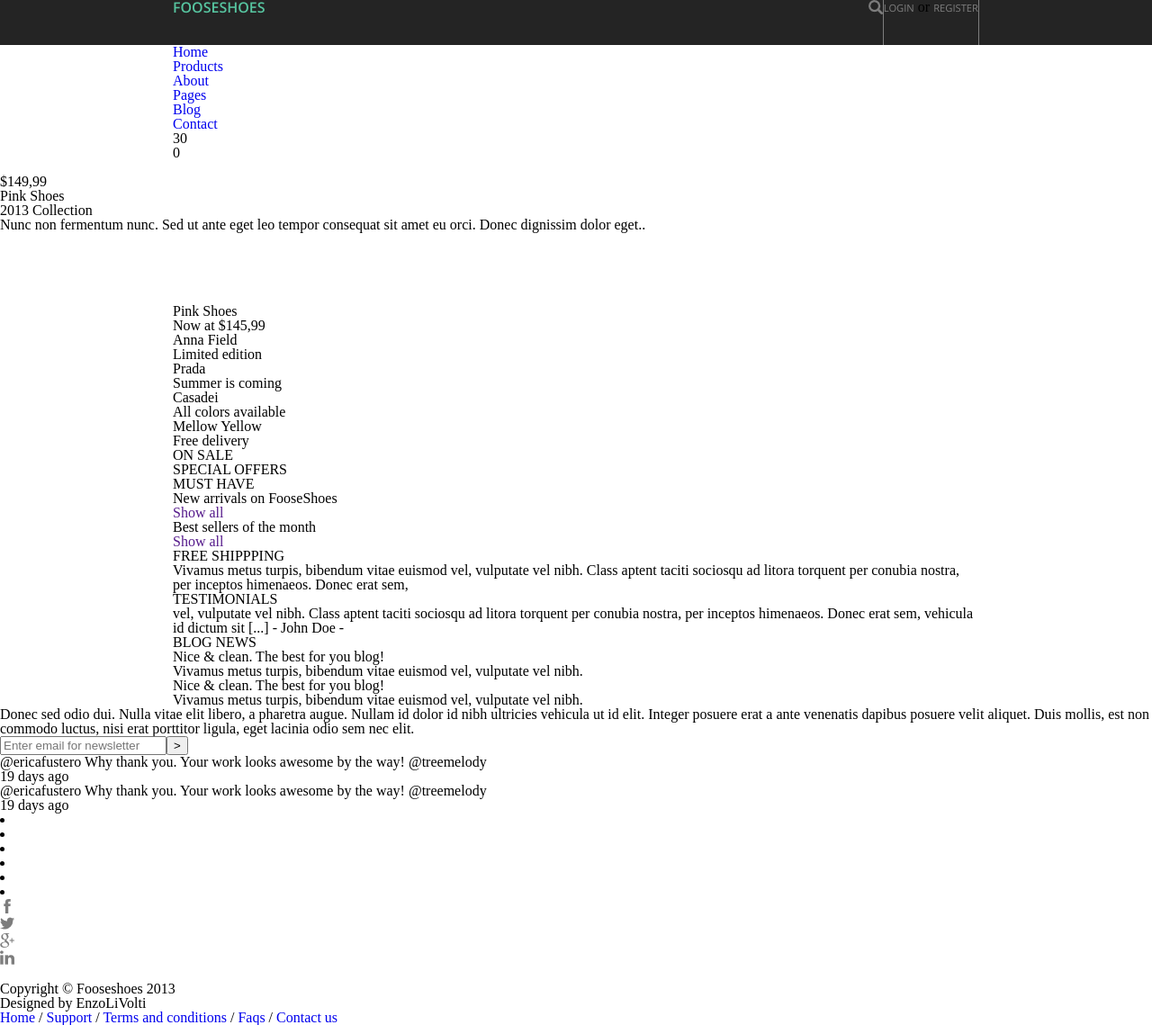
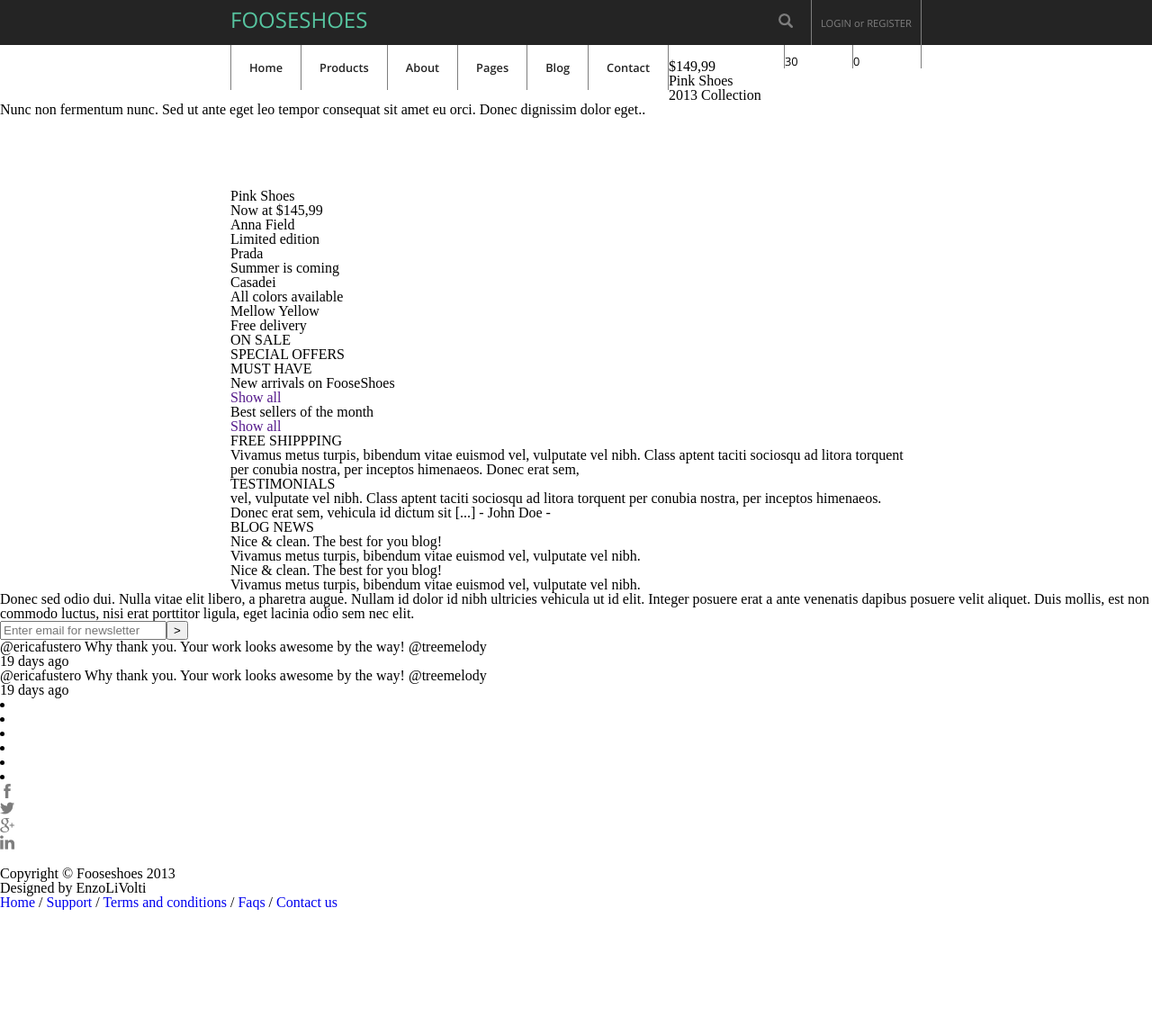
Before and after one commit to maagiix/MMI-HAG-Fluck-Nicolas, a PHP site: page / in a window 1280 px wide. Shown: the whole page at 90% size. After the commit the page ends 1011 px from the top, so only its background shows below. Run offline with PHP 8.4, Linux system fonts and the light colour scheme.

Commit message:
commit 04/02

```diff
--- a/maquette/css/reset.css
+++ b/maquette/css/reset.css
@@ -1,8 +1,3 @@
-/* http://meyerweb.com/eric/tools/css/reset/
-   v2.0 | 20110126
-   License: none (public domain)
-*/
-
 html, body, div, span, applet, object, iframe,
 h1, h2, h3, h4, h5, h6, p, blockquote, pre,
 a, abbr, acronym, address, big, cite, code,
--- a/maquette/css/style.css
+++ b/maquette/css/style.css
@@ -1,18 +1,11 @@
-
-a{
-
+*{
     text-decoration: none;
 }
 
-header a:link{
-    font-size: 0.7em;
-    font-family: 'open_sansregular';
-    color: #7e7e7e;
-}
 
 .wrap{
     margin: 0 auto;
-    width: 70%;
+    width : 60%;
 }
 
 header{
@@ -22,19 +15,45 @@
 }
 
 .titre{
-    font-family: 'open_sanssemibold';
-    float: left;
+    font-family: 'open_sansregular';
+    float      : left;
+    color      : #57c5a0;
+    font-size  : 1.5em;
+    margin     : 10px 0;
+}
+
+.titre a{
     color: #57c5a0;
 }
+
 
 .search, .register{
     float: right;
 }
 
+.search{
+    margin: 15px 20px 0 0;
+}
+
 .register{
-    border-left: 1px solid #7e7e7e;
+    border-left : 1px solid #7e7e7e;
     border-right: 1px solid #7e7e7e;
-    height:50px;
+    height      :50px;
+    font-family : 'open_sansregular';
+    color       : #7e7e7e;
+    font-size   : 0.7em;
+
+}
+
+.register__login{
+    margin: 20px 10px;
+}
+
+.register a{
+    color: #7e7e7e;
+}
+.register a:hover{
+    color: #57c5a0;
 }
 
 
@@ -43,6 +62,59 @@
 }
 
 
+/****************** FIN DU HEADER ***************************/
+
+
+nav{
+ width: 100%;
+ font-family: 'open_sanssemibold';
+ font-size: 0.8em;
+}
+
+nav::after{
+    content: "";
+}
+
+nav ul{
+    float: left;
+}
+
+nav ul li {
+    float: left;
+    border-left: 1px solid #7e7e7e;
+    height: 50px;
+}
+
+nav ul li:last-child{
+    border-right: 1px solid #7e7e7e;
+}
+
+.margin{
+    margin:20px;
+}
+
+nav ul li a{
+    color: #242424;
+}
+
+.starbasket{
+    float: right;
+    font-family: 'open_sansregular';
+}
+
+
+.star{
+    float: left;
+    border-left: 1px solid #7e7e7e;
+    border-right: 1px solid #7e7e7e;
+    width: 75px;
+}
+
+.basket{
+    float: left;
+    border-right: 1px solid #7e7e7e;
+    width: 75px;
+}
 
 
 
--- a/maquette/index.html
+++ b/maquette/index.html
@@ -11,7 +11,7 @@
 		<header>
 			<div class="wrap">
 				<div class="titre">
-					<h1>FOOSESHOES</h1>
+					<a href="#"><h1>FOOSESHOES</h1></a>
 				</div>
 
 				<div class="register">
@@ -21,36 +21,39 @@
 				</div>
 
 				<div class="search">
-					<img src="img/search.png">
+					<a href="#"><img src="img/search.png"></a>
 				</div>
 
 			</div>
 		</header>
 
+
 		<nav>
 			<div class="wrap">
 				<ul>
-					<li><a href="#">Home</a></li>
-					<li><a href="#">Products</a></li>
-					<li><a href="#">About</a></li>
-					<li><a href="#">Pages</a></li>
-					<li><a href="#">Blog</a></li>
-					<li><a href="#">Contact</a></li>
+					<li><div class="margin"><a href="#">Home</a></div></li>
+					<li><div class="margin"><a href="#">Products</a></div></li>
+					<li><div class="margin"><a href="#">About</a></div></li>
+					<li><div class="margin"><a href="#">Pages</a></div></li>
+					<li><div class="margin"><a href="#">Blog</a></div></li>
+					<li><div class="margin"><a href="#">Contact</a></div></li>
 				</ul>
 
 				<div class="starbasket">
 					<div class="star">
 						<div class="img-star">
+						<img src="">
 						</div>
 						<div class="nbr-star">
 						<p>30</p>
 						</div>
 					</div>
 					<div class="basket">
-					<div class="img-basket">
+						<div class="img-basket">
+							<img src="">
 						</div>
 						<div class="nbr-basket">
-						<p>0</p>
+							<p>0</p>
 						</div>
 					</div>
 				</div>
@@ -167,7 +170,6 @@
 			</div>
 		</div>
 
-
 		<div class="arrivals">
 			<div class="part1">
 				<div class="wrap">
@@ -277,6 +279,7 @@
 			</div>
 		</div>
 
+
 		<footer>
 			<div class="wap">
 				<div class="copyright">
```
